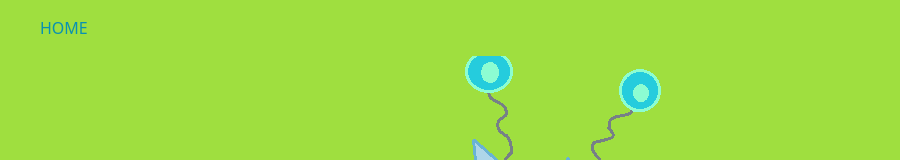
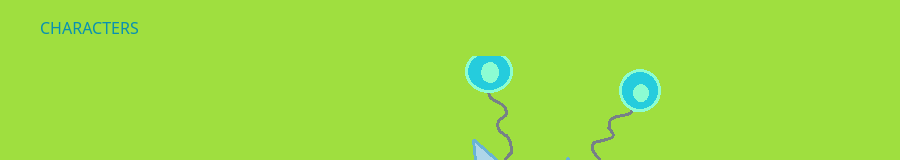
Before and after one commit to CosmosMil/NextJS-Challenge, a Next.js app: page / in a window 1280 px wide. Shown: the top 160 px of the page, without its empty margins (0-900 px from the left). Built offline with nearby package versions, Linux system fonts and the light colour scheme.

Commit message:
dynamic navlinks depending on the pathname

```diff
--- a/components/Navbar.tsx
+++ b/components/Navbar.tsx
@@ -1,12 +1,24 @@
 import Link from 'next/link'
+import { useRouter } from 'next/router';
 import React from 'react'
 
-function Navbar() {
+const Navbar = () => {
+  const router = useRouter();
+  const { pathname } = router;
   return (
-    <div className='flex justify-start ml-9 my-3 '>
-      <Link className='p-1 rounded hover:bg-green-300  text-cyan-600' href='/'>HOME</Link >
+    <nav>
+      <div className='flex justify-start ml-9 my-3 '>
+        {pathname === '/' ? (
+          <Link className='p-1 rounded hover:bg-green-300  text-cyan-600' href='/characters'>CHARACTERS</Link >
+        ) : (
+          <Link className='p-1 rounded hover:bg-green-300  text-cyan-600' href='/'>HOME</Link >
 
-    </div>
+        )}
+
+
+
+      </div>
+    </nav>
   )
 }
 
```
